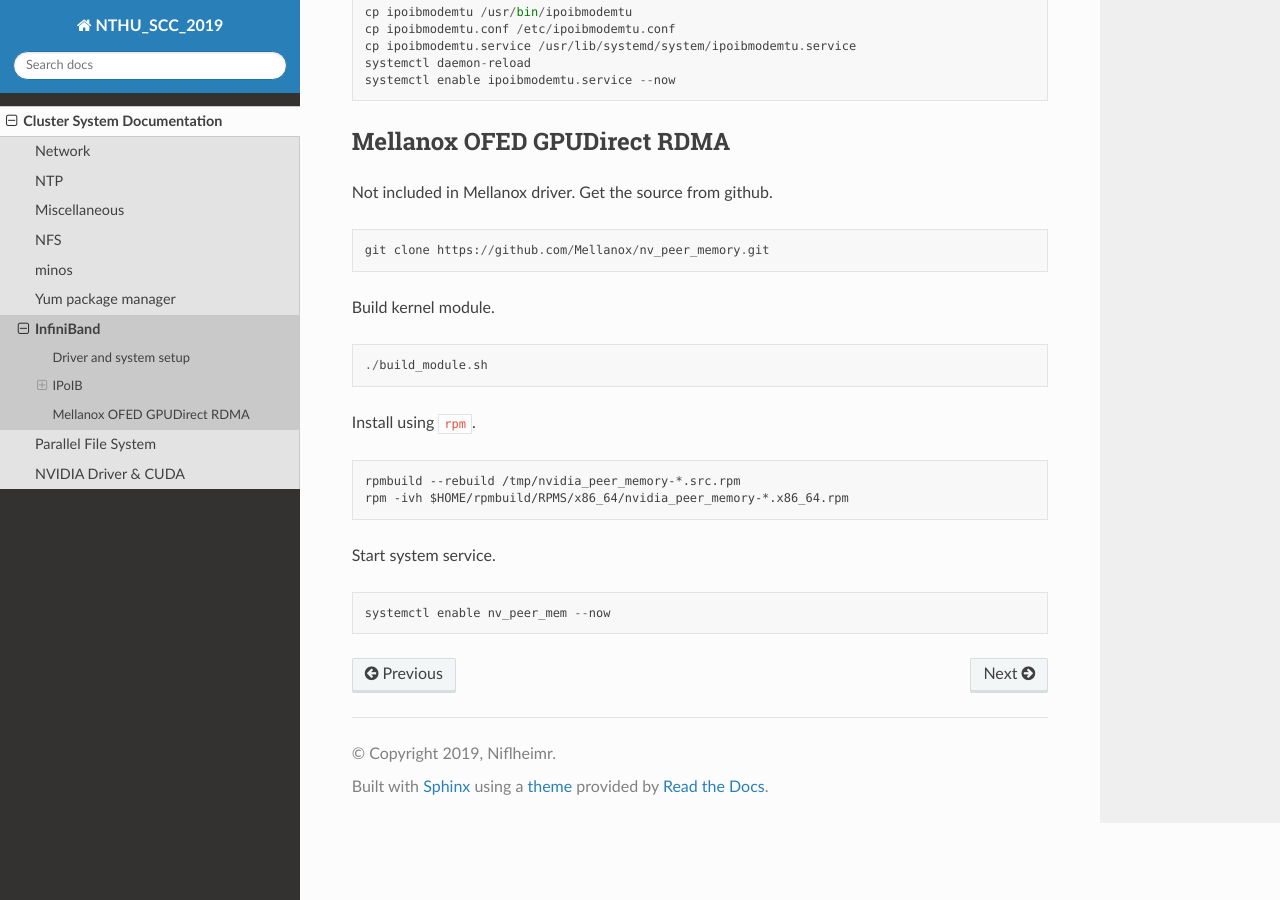
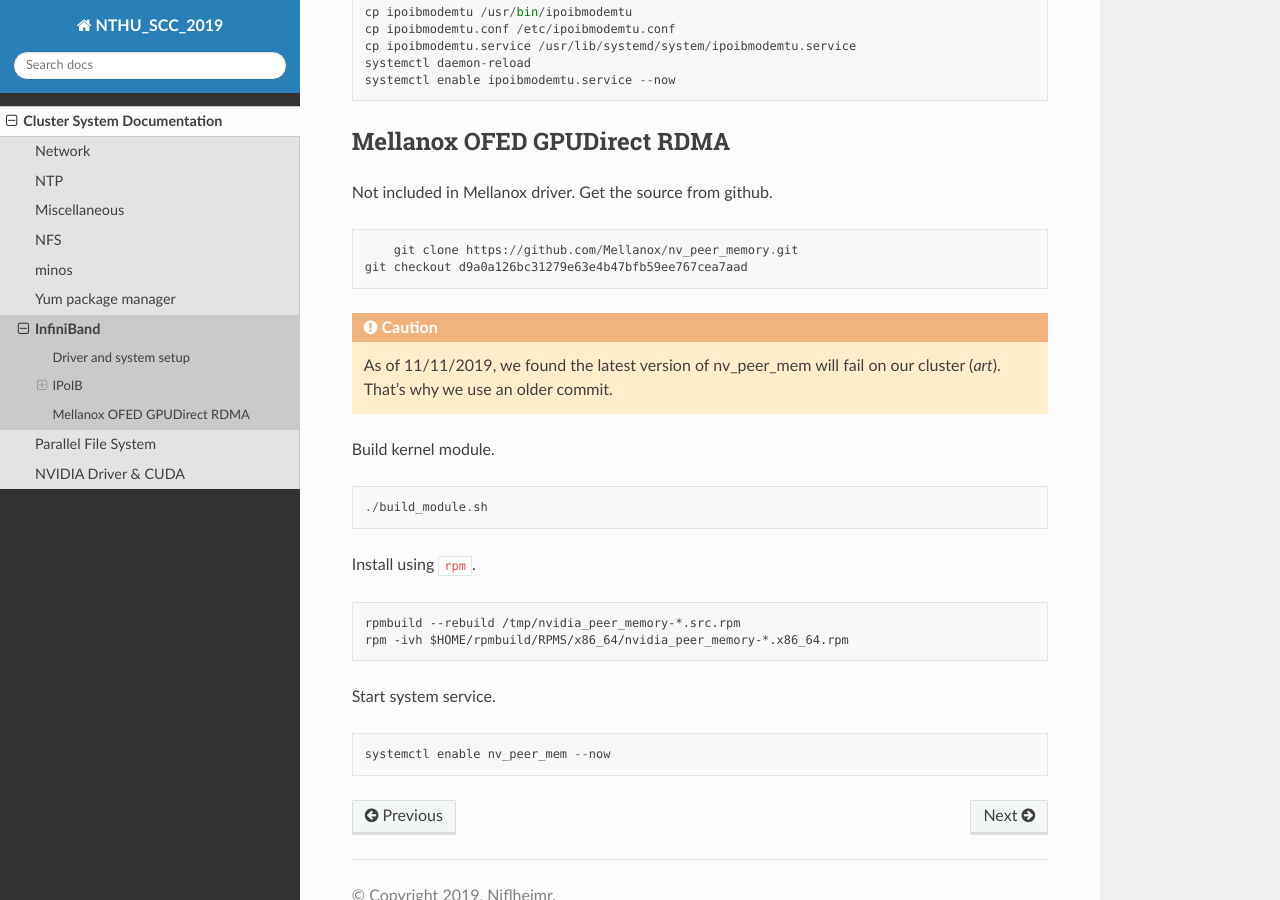
Before and after one commit to jim90247/NTHU_SCC2019, a Sphinx documentation site: the page built from docs/cluster/infiniband.rst, in a window 1280 px wide and 900 px high, scrolled down 2465 px. Built offline with Sphinx 7.4.7 and the Read the Docs theme 2.0.0, drawn with Linux system fonts in a browser that asks for light colours.

Commit message:
Fix nv_peer_mem version

```diff
--- a/docs/cluster/infiniband.rst
+++ b/docs/cluster/infiniband.rst
@@ -117,6 +117,11 @@ Not included in Mellanox driver. Get the source from github.
 ::
 
 	git clone https://github.com/Mellanox/nv_peer_memory.git
+    git checkout d9a0a126bc31279e63e4b47bfb59ee767cea7aad
+
+.. caution::
+    As of 11/11/2019, we found the latest version of nv_peer_mem will fail on our cluster (*art*). That's why we use an older commit.
+
 
 Build kernel module.
 ::
```
